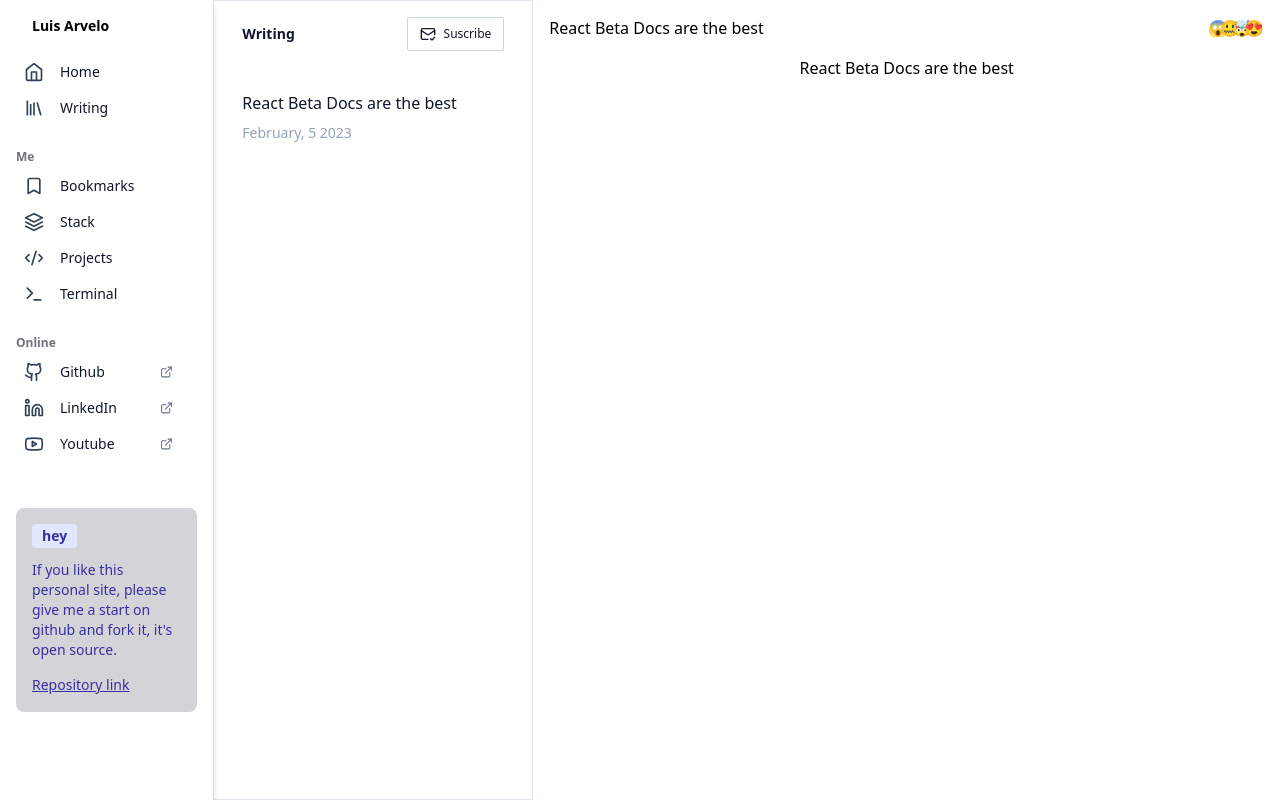
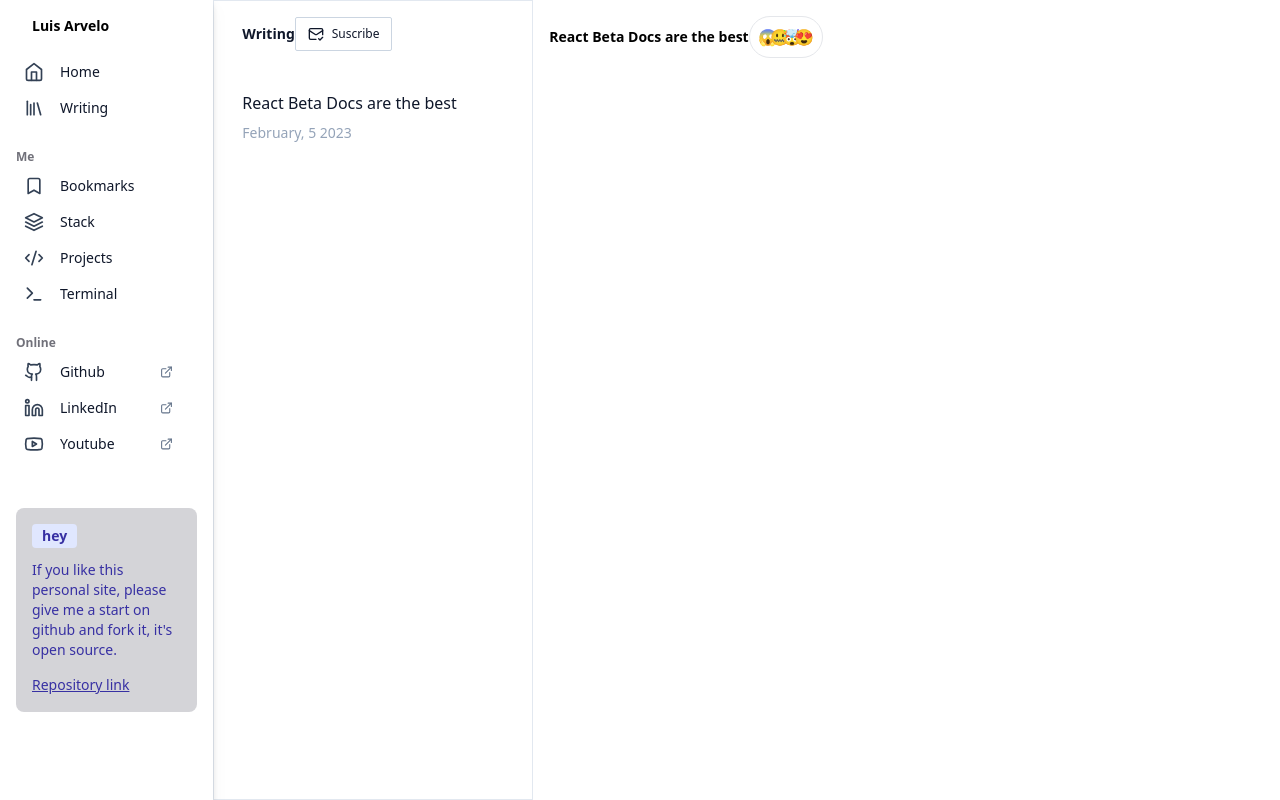
Before and after one commit to Delavalom/my-porfolio-page, a Next.js app: page / in a window 1280 px wide. Built offline with nearby package versions, Linux system fonts and the light colour scheme.

Commit message:
adding main content components

```diff
--- a/src/components/ListView/ListViewContainer.tsx
+++ b/src/components/ListView/ListViewContainer.tsx
@@ -7,7 +7,7 @@ type Props = {
 };
 
 const className =
-  "flex flex-col gap-4 bg-white w-full min-w-[30%] md:w-8 px-3 border border-slate-200 h-screen text-slate-900 overflow-y-scroll scroll-smooth";
+  "flex flex-col gap-4 bg-white w-full min-w-[100%] lg:min-w-[30%] md:w-8 px-3 border border-slate-200 h-screen text-slate-900 overflow-y-scroll scroll-smooth";
 
 export const ListViewContainer: FC<Props> = ({ children }) => {
   return <section className={className}>{children}</section>;
--- /dev/null
+++ b/src/components/MainContent/EmojiBtn.tsx
@@ -0,0 +1,19 @@
+import { type FC } from "react";
+
+type Props = {
+  onClick?: () => void;
+};
+
+export const EmojiBtn: FC<Props> = ({ onClick }) => {
+  return (
+    <button
+      onClick={onClick}
+      className="flex -space-x-2 overflow-hidden border p-2 rounded-full max-w-[100px]"
+    >
+      <p className="inline-block h-fit w-fit rounded-full">😱</p>
+      <p className="inline-block h-fit w-fit rounded-full">🤐</p>
+      <p className="inline-block h-fit w-fit rounded-full">🤯</p>
+      <p className="inline-block h-fit w-fit rounded-full">😍</p>
+    </button>
+  );
+};
--- a/src/components/MainContent/MainContent.tsx
+++ b/src/components/MainContent/MainContent.tsx
@@ -1,27 +1,22 @@
 import { type FC } from "react";
 import Balancer from "react-wrap-balancer";
+import { EmojiBtn } from "./EmojiBtn";
+import { TitleBar } from "../Layout/TitleBar";
+import { ChevronsLeft } from "lucide-react";
+import { MainContentContainer } from "./MainContentContainer";
 
 type Props = {};
 
 export const MainContent: FC<Props> = ({}) => {
   return (
-    <section className="flex flex-col justify-start items-center w-full h-screen bg-white">
-      <div className="w-full flex justify-between items-center p-4">
-        <h1>React Beta Docs are the best</h1>
-        <div>
-          <div className="flex -space-x-2 overflow-hidden">
-            <p className="inline-block h-fit w-fit rounded-full">😱</p>
-            <p className="inline-block h-fit w-fit rounded-full">🤐</p>
-            <p className="inline-block h-fit w-fit rounded-full">🤯</p>
-            <p className="inline-block h-fit w-fit rounded-full">😍</p>
-          </div>
-        </div>
-      </div>
-      <article className="blog-container">
-        <h1 className="text-black">
-          <Balancer className="">React Beta Docs are the best</Balancer>
-        </h1>
-      </article>
-    </section>
+    <MainContentContainer>
+      <TitleBar
+        title="React Beta Docs are the best"
+        justify="between"
+        Icon={<ChevronsLeft className="lg:hidden" />}
+        Cta={<EmojiBtn />}
+      ></TitleBar>
+      <article className="blog-container"></article>
+    </MainContentContainer>
   );
 };
--- /dev/null
+++ b/src/components/MainContent/MainContentContainer.tsx
@@ -0,0 +1,13 @@
+import { ReactNode, type FC } from "react";
+
+type Props = {
+  children: ReactNode;
+};
+
+export const MainContentContainer: FC<Props> = ({ children }) => {
+  return (
+    <main className="flex flex-col justify-start items-center w-full h-screen bg-white">
+      {children}
+    </main>
+  );
+};
--- a/src/components/Sidebar/Sidebar.tsx
+++ b/src/components/Sidebar/Sidebar.tsx
@@ -17,6 +17,7 @@ import { SidebarSection } from "./SidebarSection";
 import { SidebarCtaBlock } from "./SidebarCtaBlock";
 import { OverlayBg } from "./OverlayBg";
 import { TitleBar } from "../Layout/TitleBar";
+import { SidebarContainer } from "./SidebarContainer";
 
 export const Sidebar = () => {
   const [isOpen, setIsOpen] = useState(false);
@@ -26,62 +27,51 @@ export const Sidebar = () => {
   }
   return (
     <>
-      <aside
-        className={`bg-white z-40 max-w-[80%] md:max-w-[25%] lg:w-2/12 h-screen px-4 drop-shadow-lg transition duration-200 ease-in-out`}
-      >
+      <SidebarContainer>
         {/* close button */}
         {/* Luis Angel arvelo heading */}
         <TitleBar
           title={"Luis Arvelo"}
           justify="around"
-            isMobile={`${
-              isOpen ? "flex" : "hidden"
-            } lg:inline`}
+          isMobile={`${isOpen ? "flex" : "hidden"} lg:inline`}
           Icon={
             isOpen ? (
-                <X className="text-zinc-700 w-5 lg:hidden" onClick={handleClick} />
+              <X
+                className="text-zinc-700 w-5 lg:hidden"
+                onClick={handleClick}
+              />
             ) : (
-                <Menu className="text-zinc-700 w-5 lg:hidden" onClick={handleClick} />
+              <Menu
+                className="text-zinc-700 w-5 lg:hidden"
+                onClick={handleClick}
+              />
             )
           }
         />
-        <div
-          className={`${
-            isOpen ? "flex" : "hidden"
-          } lg:flex flex-col gap-6`}
-        >
+        <div className={`${isOpen ? "flex" : "hidden"} lg:flex flex-col gap-6`}>
           <SidebarSection>
-            {/* home button */}
+
             <SidebarBtn Icon={Home} title="Home" />
-            {/* writing button */}
+
             <SidebarBtn Icon={Library} title="Writing" />
           </SidebarSection>
-          {/* Me section
-                bookmark button
-                stack button
-              */}
+
           <SidebarSection title="Me">
             <SidebarBtn Icon={Bookmark} title="Bookmarks" />
             <SidebarBtn Icon={Layers} title="Stack" />
             <SidebarBtn Icon={Code2} title="Projects" />
             <SidebarBtn Icon={Terminal} title="Terminal" />
           </SidebarSection>
-          {/* online section
-                github button
-                linkedin button
-                youtube button
-          */}
+
           <SidebarSection title="Online">
             <SidebarBtn Icon={Github} title="Github" hasExternalLink />
             <SidebarBtn Icon={Linkedin} title="LinkedIn" hasExternalLink />
             <SidebarBtn Icon={Youtube} title="Youtube" hasExternalLink />
           </SidebarSection>
-          {/* sign in section
-                cta button
-          */}
+
           <SidebarCtaBlock href={"#"} />
         </div>
-      </aside>
+      </SidebarContainer>
       <OverlayBg isOpen={isOpen} onClick={handleClick} />
     </>
   );
--- /dev/null
+++ b/src/components/Sidebar/SidebarContainer.tsx
@@ -0,0 +1,13 @@
+import { ReactNode, type FC } from "react";
+
+type Props = {
+    children: ReactNode
+};
+
+export const SidebarContainer: FC<Props> = ({children}) => {
+  return (
+    <aside
+      className="bg-white z-40 max-w-[80%] md:max-w-[25%] lg:w-2/12 h-screen px-4 drop-shadow-lg transition duration-200 ease-in-out"
+    >{children}</aside>
+  );
+};
```
Lines whose indentation alone changed are shown as unchanged.
